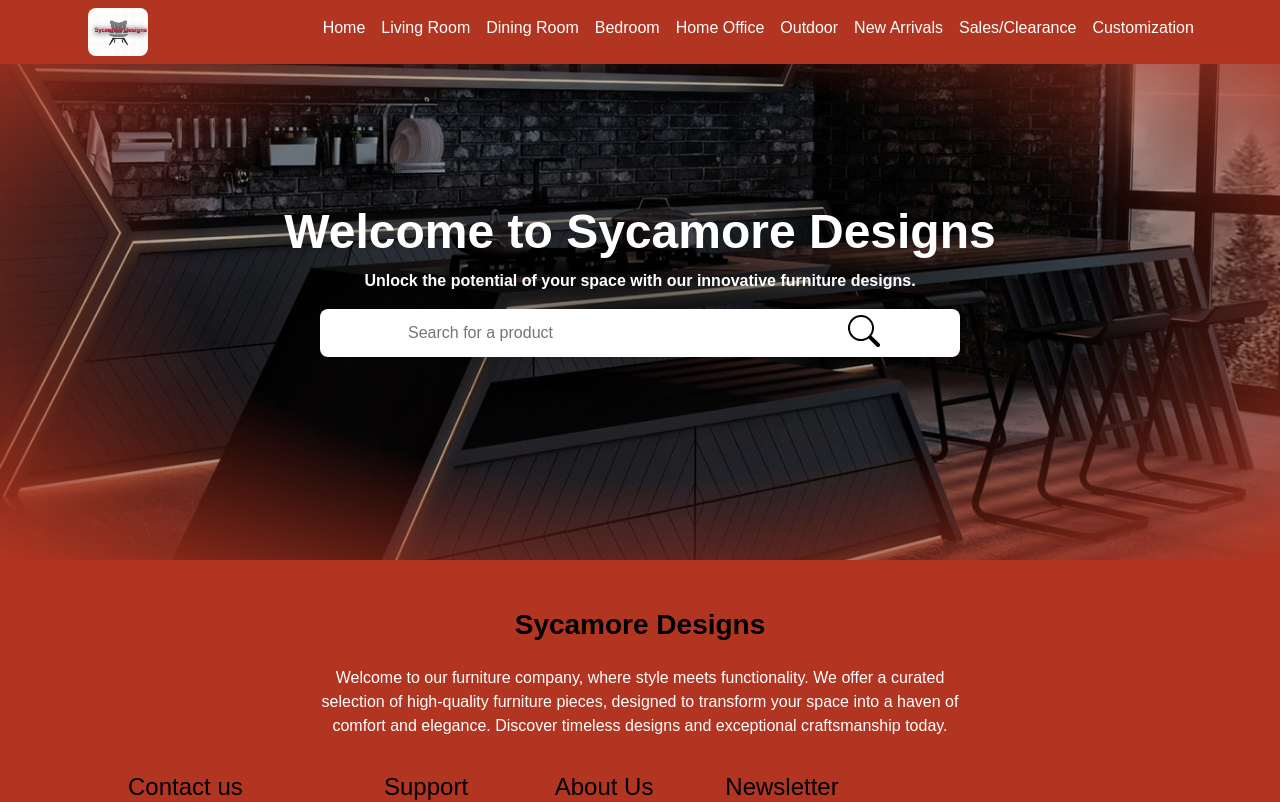
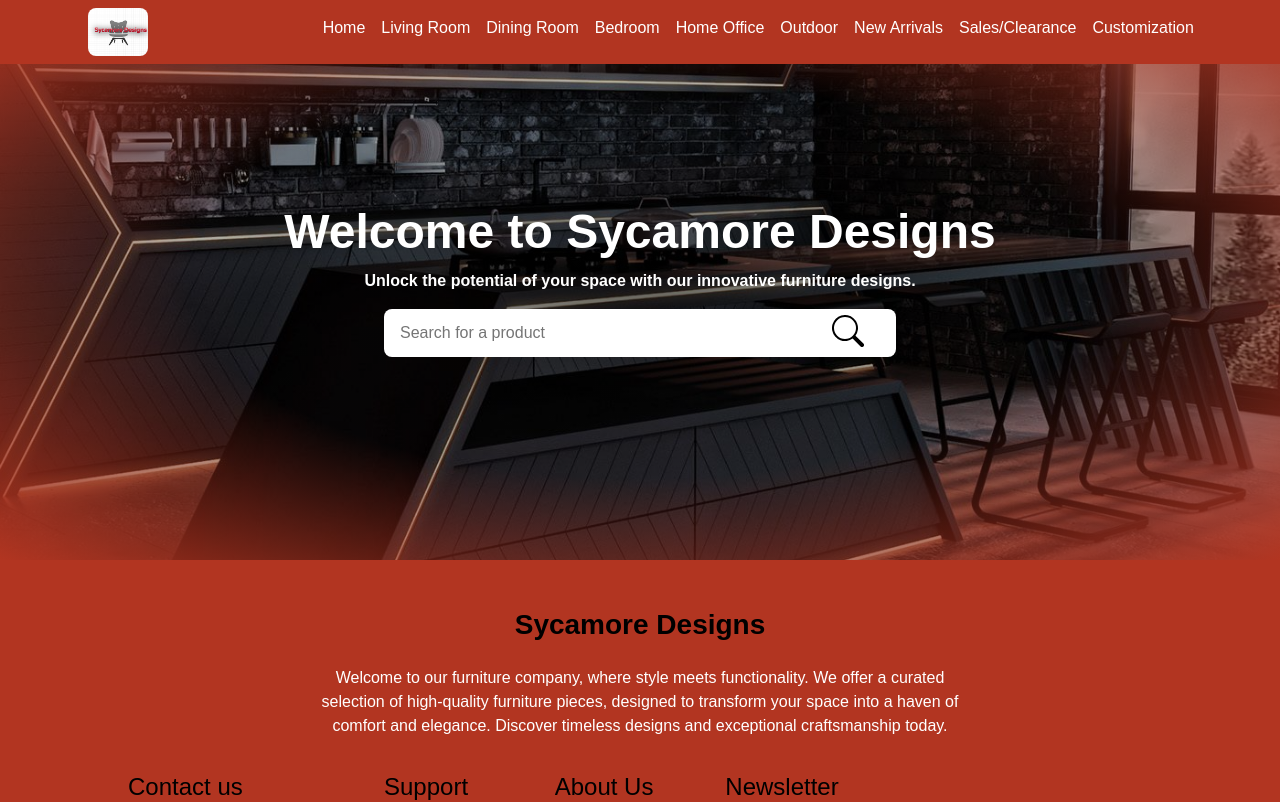
Before and after one commit to Roche001/FurniFusion, a React (Create React App) app: page / in a window 1280 px wide. Shown: the top 802 px of the page. Built offline with nearby package versions, Linux system fonts and the light colour scheme; a web font is replaced by a local one.

Commit message:
update changes

```diff
--- a/src/components/home/Home.css
+++ b/src/components/home/Home.css
@@ -27,26 +27,17 @@
 .home-input {
   display: flex;
   align-items: center;
-  justify-content: center;
+  justify-content: space-between;
   height: 3rem;
-  width: 50vw;
+  width: 40vw;
   border-radius: 0.5rem;
   background: #ffffff;
+  padding-left: 0.5rem;
+  padding-right: 2rem;
 }
-input {
-  height: 100%;
-  width: 95%;
-}
-.home-search {
-  width: 5%;
-  height: 3rem;
-  display: flex;
-  align-items: center;
-  justify-content: center;
+.home-input h4 {
+  color: #000000;
+  font-size: 2rem;
+  font-weight: 900;
   cursor: pointer;
 }
-.home-search h4 {
-  color: #000000;
-  font-size: 2rem;
-  font-weight: 700;
-}
--- a/src/components/home/Home.jsx
+++ b/src/components/home/Home.jsx
@@ -13,12 +13,10 @@ const Home = () => {
         </p>
         <div className="home-input">
           <input type="text" placeholder="Search for a product" />
-          <div className="home-search">
-            {" "}
-            <h4>
-              <BsSearch />
-            </h4>
-          </div>
+
+          <h4>
+            <BsSearch />
+          </h4>
         </div>
       </div>
     </div>
```
